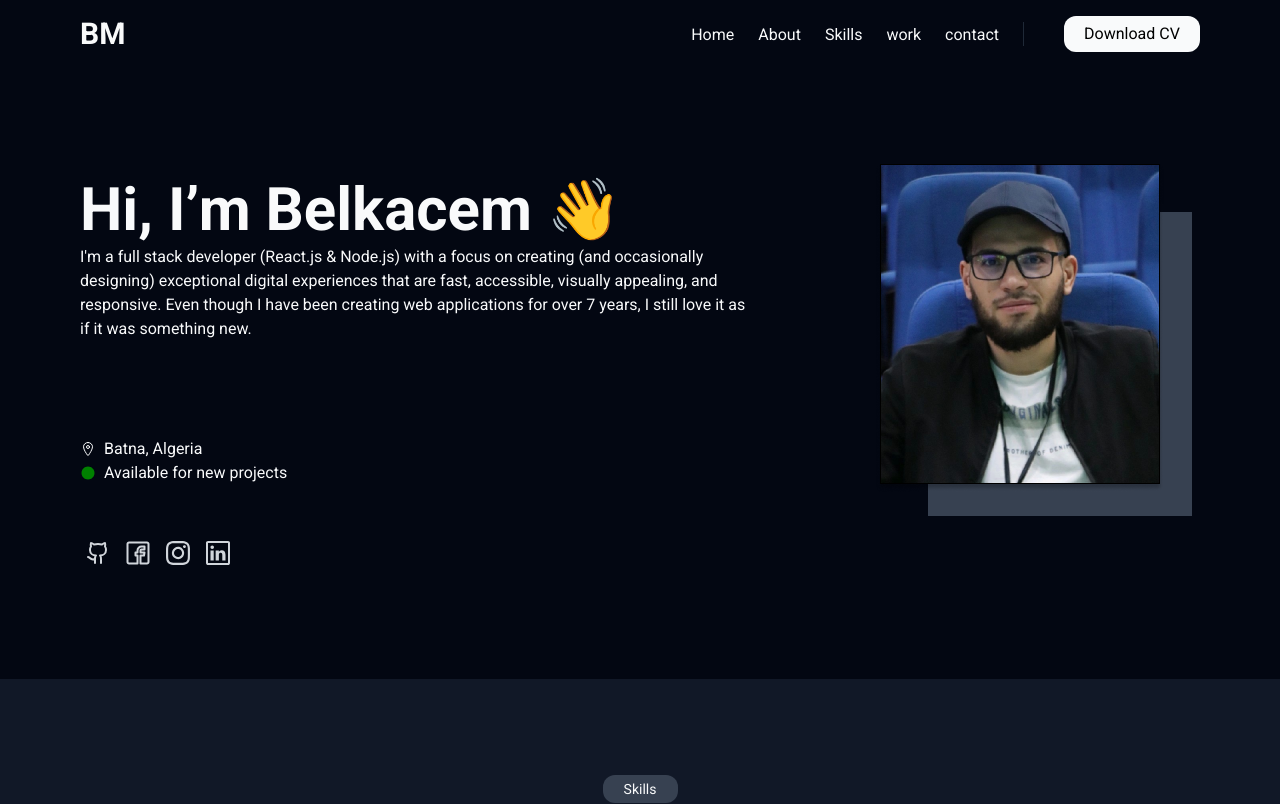
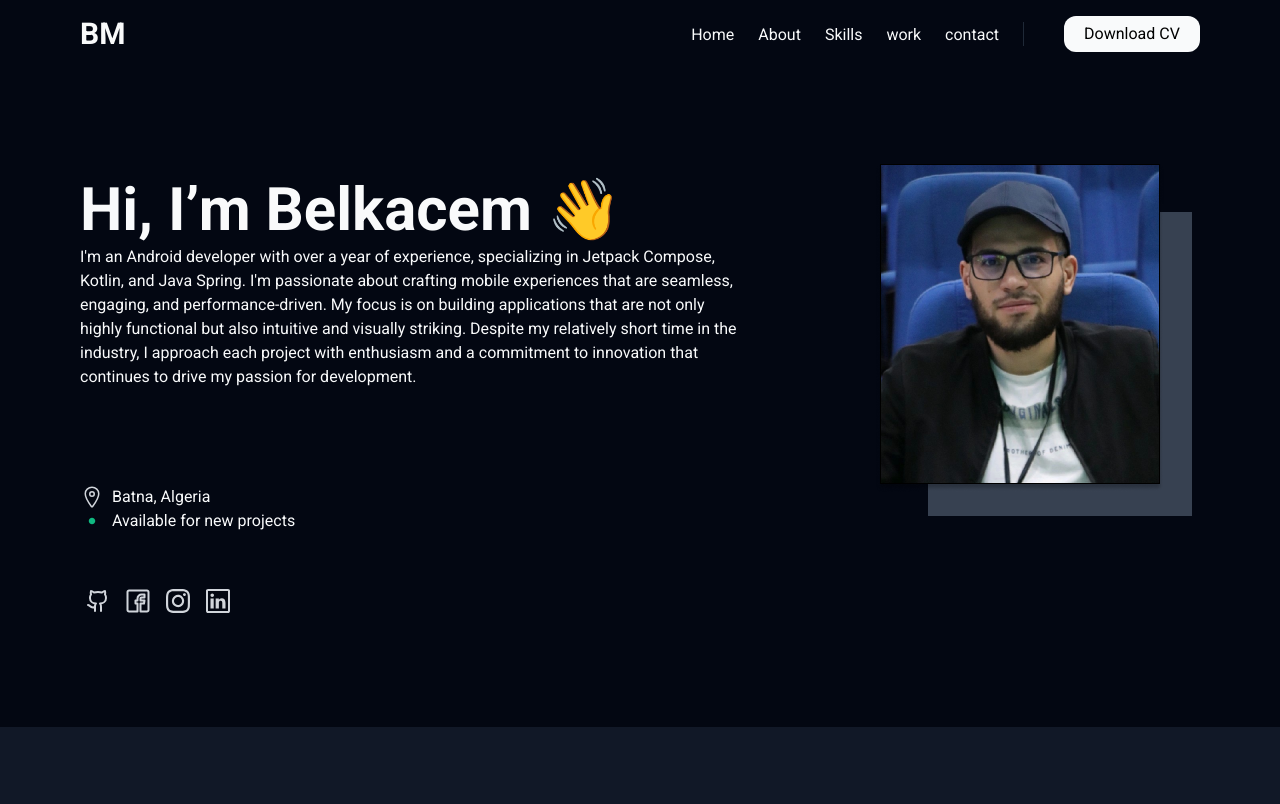
Before and after one commit to Messaoudi-Belkacem/BMDev, a React (Vite) app: page / in a window 1280 px wide. Shown: the top 804 px of the page. Built offline with nearby package versions, Linux system fonts and the light colour scheme.

Commit message:
Fix availability and location icon sizes

```diff
--- a/src/conatiners/hero/Hero.jsx
+++ b/src/conatiners/hero/Hero.jsx
@@ -14,21 +14,22 @@ function Hero() {
                 <div className="bmdev__hero-content-text">
                     <h1>Hi, I’m Belkacem 👋</h1>
                     <p>
-                        I'm a full stack developer (React.js & Node.js)
-                        with a focus on creating (and occasionally designing)
-                        exceptional digital experiences that are fast, accessible,
-                        visually appealing, and responsive. Even
-                        though I have been creating web applications for over 7 years,
-                        I still love it as if it was something new.
+                    I'm an Android developer with over a year of experience,
+                    specializing in Jetpack Compose, Kotlin, and Java Spring.
+                    I'm passionate about crafting mobile experiences that are seamless, engaging, and performance-driven.
+                    My focus is on building applications that are not only highly functional but also intuitive and visually striking.
+                    Despite my relatively short time in the industry, I approach each project with enthusiasm and a commitment to innovation that continues to drive my passion for development.
                     </p>
                 </div>
                 <div className="bmdev__hero-content-info">
                     <div className="bmdev__hero-content-info-location">
-                        <IoLocationOutline className="icon"/>
+                        <IoLocationOutline className="location-icon"/>
                         <p>Batna, Algeria</p>
                     </div>
                     <div className="bmdev__hero-content-info-availability">
-                        <IoEllipse className="icon"/>
+                        <div className="ellipse-icon-div">
+                            <IoEllipse className="ellipse-icon"/>
+                        </div>
                         <p>Available for new projects</p>
                     </div>
                 </div>
--- a/src/conatiners/hero/hero.css
+++ b/src/conatiners/hero/hero.css
@@ -53,10 +53,6 @@
     margin: 0px;
 }
 
-.bmdev__hero-content-info-location .icon {
-    color: #F9FAFB;
-}
-
 .bmdev__hero-content-info-availability {
     display: flex;
     flex-direction: row;
@@ -70,10 +66,6 @@
     line-height: 24px;
     color: #F9FAFB;
     margin: 0px;
-}
-
-.bmdev__hero-content-info-availability .icon {
-    color: green;
 }
 
 .bmdev__hero-content img {
@@ -90,3 +82,23 @@
     flex-direction: row;
     gap: 4px;
 }
+
+.bmdev__hero-content-info-location .location-icon {
+    height: 24px;
+    width: 24px;
+    color: #D1D5DB;
+}
+
+.bmdev__hero-content-info-availability .ellipse-icon-div {
+    display: flex;
+    justify-content: center;
+    align-items: center;
+    height: 24px;
+    width: 24px;
+}
+
+.bmdev__hero-content-info-availability .ellipse-icon {
+    height: 8px;
+    width: 8px;
+    color: #10B981;
+}
```
